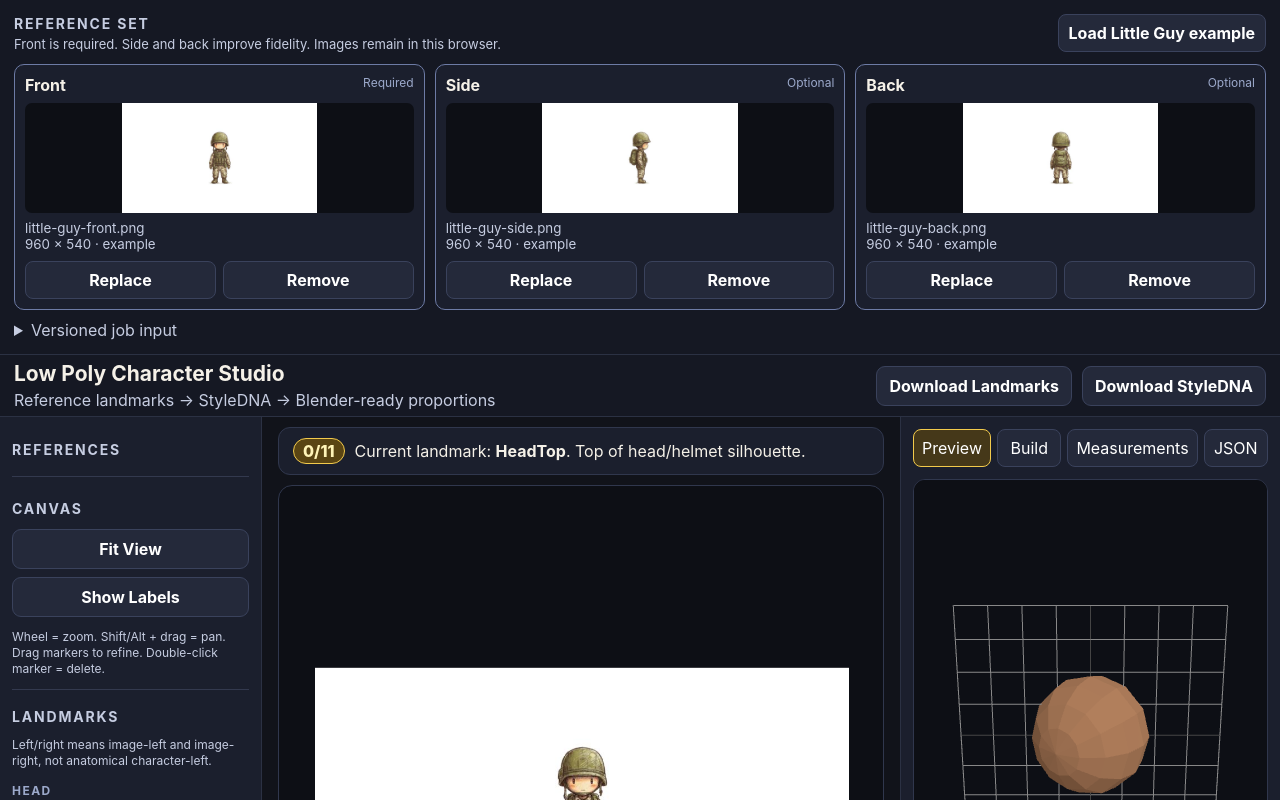
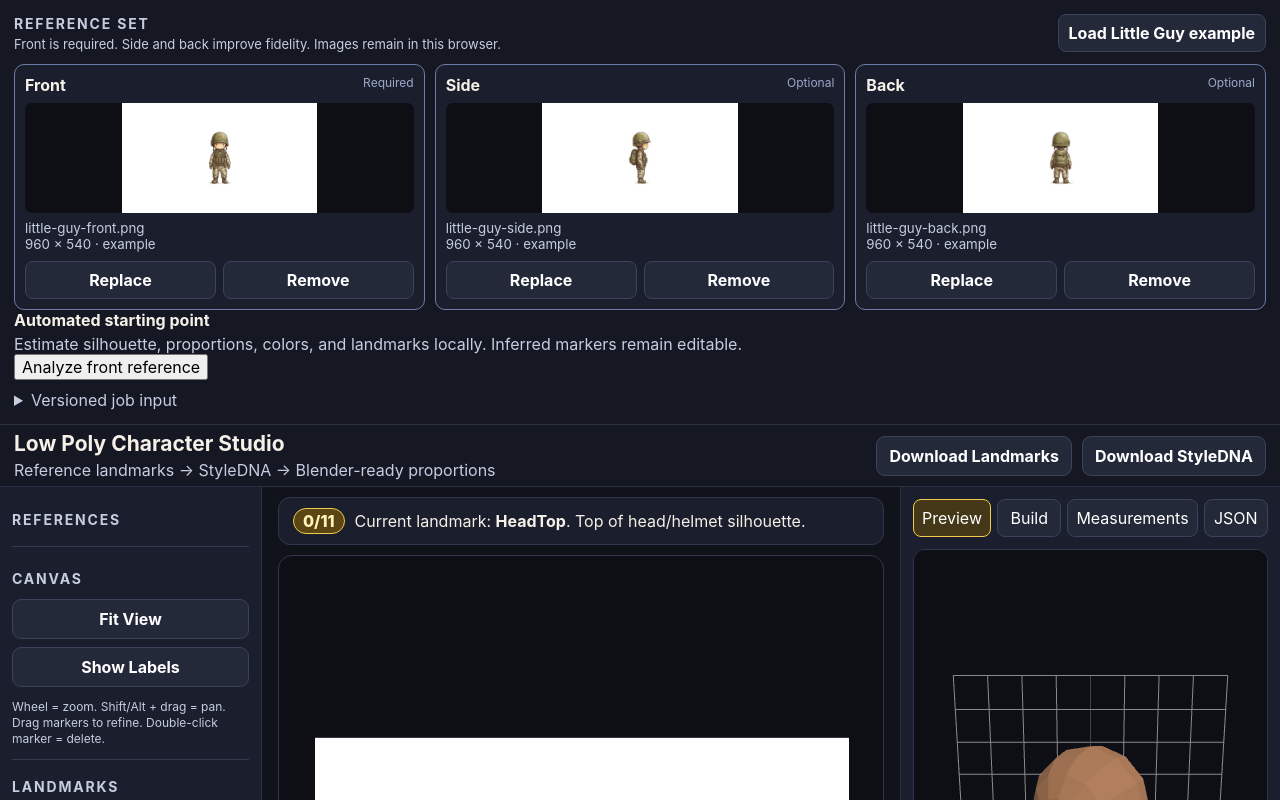
Before and after one commit to JCDevBot/low-poly-character-studio, a React (Vite) app in the folder apps/style-studio/: page / in a window 1280 px wide. Both pictures are taken after a click on the button "Load Little Guy example". Shown: the top 800 px of the page. Built offline with nearby package versions, Linux system fonts and the light colour scheme.

Commit message:
Connect automated analysis to editable landmark editor

```diff
--- a/apps/style-studio/src/ReferenceWorkspace.tsx
+++ b/apps/style-studio/src/ReferenceWorkspace.tsx
@@ -1,4 +1,5 @@
 import React, { useEffect, useMemo, useRef, useState } from 'react'
+import { LANDMARK_KEYS, humanoidChibiAnalysisAdapter, type HumanoidReferenceAnalysis } from './reference-analysis'
 import './reference-workspace.css'
 
 type ReferenceSlotId = 'front' | 'side' | 'back'
@@ -61,9 +62,38 @@ function toInput(references: Partial<Record<ReferenceSlotId, ReferenceAsset>>):
   }
 }
 
+function nextFrame() {
+  return new Promise<void>((resolve) => requestAnimationFrame(() => resolve()))
+}
+
+async function applyAnalysisToLandmarkEditor(analysis: HumanoidReferenceAnalysis, source: ReferenceAsset) {
+  document.querySelectorAll<HTMLElement>('.imageLayer [data-landmark]').forEach((marker) => {
+    marker.dispatchEvent(new MouseEvent('dblclick', { bubbles: true }))
+  })
+  await nextFrame()
+
+  const canvas = document.querySelector<HTMLElement>('.canvas')
+  const editorImage = document.querySelector<HTMLImageElement>('.imageLayer img')
+  if (!canvas || !editorImage) throw new Error('The landmark editor is not ready. Try analysis again after the image appears.')
+
+  const imageRect = editorImage.getBoundingClientRect()
+  if (!imageRect.width || !imageRect.height) throw new Error('The front reference is not visible in the landmark editor.')
+
+  for (const key of LANDMARK_KEYS) {
+    const point = analysis.landmarks[key]
+    const clientX = imageRect.left + (point.x / source.width) * imageRect.width
+    const clientY = imageRect.top + (point.y / source.height) * imageRect.height
+    canvas.dispatchEvent(new MouseEvent('click', { bubbles: true, clientX, clientY }))
+    await nextFrame()
+  }
+}
+
 function ReferenceWorkspace({ children }: { children: React.ReactNode }) {
   const [references, setReferences] = useState<Partial<Record<ReferenceSlotId, ReferenceAsset>>>({})
   const [errors, setErrors] = useState<Partial<Record<ReferenceSlotId, string>>>({})
+  const [analysis, setAnalysis] = useState<HumanoidReferenceAnalysis | null>(null)
+  const [analysisStatus, setAnalysisStatus] = useState<'idle' | 'running' | 'complete' | 'error'>('idle')
+  const [analysisError, setAnalysisError] = useState<string | null>(null)
   const inputRefs = useRef<Partial<Record<ReferenceSlotId, HTMLInputElement | null>>>({})
   const referenceInput = useMemo(() => toInput(references), [references])
 
@@ -126,6 +156,11 @@ function ReferenceWorkspace({ children }: { children: React.ReactNode }) {
         }
       })
       setErrors((current) => ({ ...current, [slot]: undefined }))
+      if (slot === 'front') {
+        setAnalysis(null)
+        setAnalysisStatus('idle')
+        setAnalysisError(null)
+      }
     } catch (error) {
       URL.revokeObjectURL(url)
       setErrors((current) => ({ ...current, [slot]: error instanceof Error ? error.message : 'Invalid image.' }))
@@ -149,6 +184,27 @@ function ReferenceWorkspace({ children }: { children: React.ReactNode }) {
     }))
     setReferences(Object.fromEntries(loaded))
     setErrors({})
+    setAnalysis(null)
+    setAnalysisStatus('idle')
+    setAnalysisError(null)
+  }
+
+  async function analyzeFrontReference() {
+    const front = references.front
+    if (!front) return
+    setAnalysisStatus('running')
+    setAnalysisError(null)
+    try {
+      const result = await humanoidChibiAnalysisAdapter.analyzeImageUrl(front.url)
+      await applyAnalysisToLandmarkEditor(result, front)
+      setAnalysis(result)
+      setAnalysisStatus('complete')
+      localStorage.setItem('low-poly-character-studio.reference-analysis.v1', JSON.stringify(result))
+      window.dispatchEvent(new CustomEvent('low-poly:reference-analysis-complete', { detail: result }))
+    } catch (error) {
+      setAnalysisStatus('error')
+      setAnalysisError(error instanceof Error ? error.message : 'Reference analysis failed.')
+    }
   }
 
   function remove(slot: ReferenceSlotId) {
@@ -159,6 +215,11 @@ function ReferenceWorkspace({ children }: { children: React.ReactNode }) {
       delete next[slot]
       return next
     })
+    if (slot === 'front') {
+      setAnalysis(null)
+      setAnalysisStatus('idle')
+      setAnalysisError(null)
+    }
     if (inputRefs.current[slot]) inputRefs.current[slot]!.value = ''
   }
 
@@ -203,11 +264,34 @@ function ReferenceWorkspace({ children }: { children: React.ReactNode }) {
             )
           })}
         </div>
-        {!references.front ? <p className="referenceRequirement" role="status">Add a front reference before generation.</p> : null}
+        {!references.front ? <p className="referenceRequirement" role="status">Add a front reference before generation.</p> : (
+          <section className="referenceAnalysis" aria-label="Automated reference analysis">
+            <div>
+              <strong>Automated starting point</strong>
+              <p>Estimate silhouette, proportions, colors, and landmarks locally. Inferred markers remain editable.</p>
+            </div>
+            <button type="button" onClick={analyzeFrontReference} disabled={analysisStatus === 'running'}>
+              {analysisStatus === 'running' ? 'Analyzing…' : analysis ? 'Analyze again' : 'Analyze front reference'}
+            </button>
+            {analysis ? (
+              <div className={`analysisSummary ${analysis.confidence.level}`} role="status">
+                <strong>{Math.round(analysis.confidence.overall * 100)}% {analysis.confidence.level} confidence</strong>
+                {analysis.warnings.map((warning) => <p key={warning.code}>{warning.message}</p>)}
+              </div>
+            ) : null}
+            {analysisError ? <p className="referenceError" role="alert">{analysisError} Uploaded references were preserved; place landmarks manually or retry.</p> : null}
+          </section>
+        )}
         <details>
           <summary>Versioned job input</summary>
           <pre>{JSON.stringify(referenceInput, null, 2)}</pre>
         </details>
+        {analysis ? (
+          <details>
+            <summary>Versioned analysis result</summary>
+            <pre>{JSON.stringify(analysis, null, 2)}</pre>
+          </details>
+        ) : null}
       </section>
       {children}
     </div>
```
